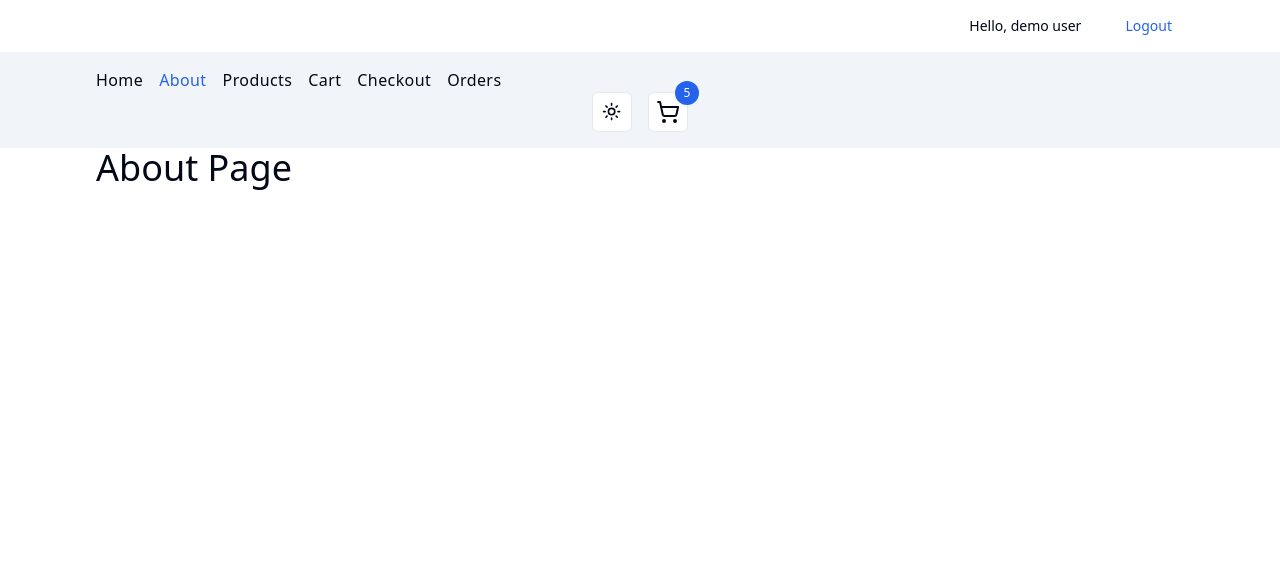
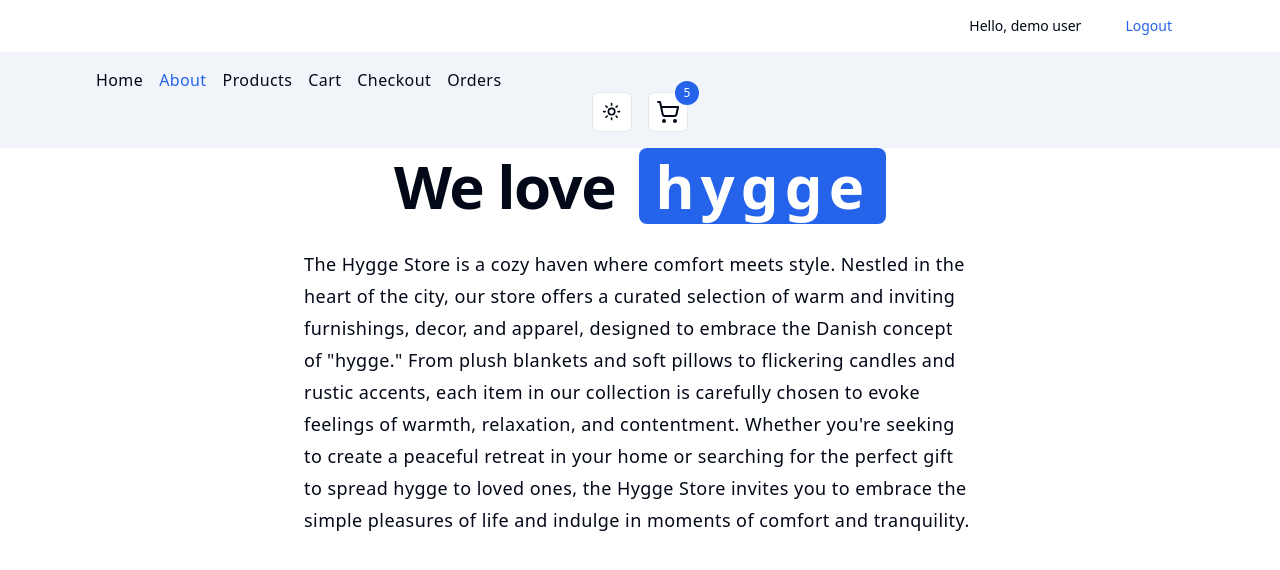
Before and after one commit to aniktoris/hygge-store-app, a React (Vite) app: page /about in a window 1280 px wide. Shown: the top 570 px of the page. Built offline with nearby package versions, Linux system fonts and the light colour scheme.

Commit message:
add content to the about page

```diff
--- a/src/pages/About.tsx
+++ b/src/pages/About.tsx
@@ -1,4 +1,12 @@
 function About() {
-  return <h1 className='text-4xl'>About Page</h1>;
+  return <section>
+    <h1 className="flex flex-wrap gap-2 sm:gap-x-6 items-center justify-center text-4xl font-bold leading-none tracking-tight sm:text-6xl">
+      We love
+      <span className="text-white bg-primary py-2 px-4 rounded-lg tracking-widest">hygge</span>
+    </h1>
+    <p className="mt-6 text-lg tracking-wide leading-8 max-w-2xl mx-auto">
+    The Hygge Store is a cozy haven where comfort meets style. Nestled in the heart of the city, our store offers a curated selection of warm and inviting furnishings, decor, and apparel, designed to embrace the Danish concept of "hygge." From plush blankets and soft pillows to flickering candles and rustic accents, each item in our collection is carefully chosen to evoke feelings of warmth, relaxation, and contentment. Whether you're seeking to create a peaceful retreat in your home or searching for the perfect gift to spread hygge to loved ones, the Hygge Store invites you to embrace the simple pleasures of life and indulge in moments of comfort and tranquility.
+    </p>
+    </section>;
 }
 export default About;
--- a/src/pages/Error.tsx
+++ b/src/pages/Error.tsx
@@ -14,7 +14,7 @@ function Error() {
     </div>
     <div className="mt-10">
     <Button asChild size='lg' variant='secondary'>
-      <Link to='/home'>
+      <Link to='/'>
         Go back home
       </Link>
     </Button>
```
